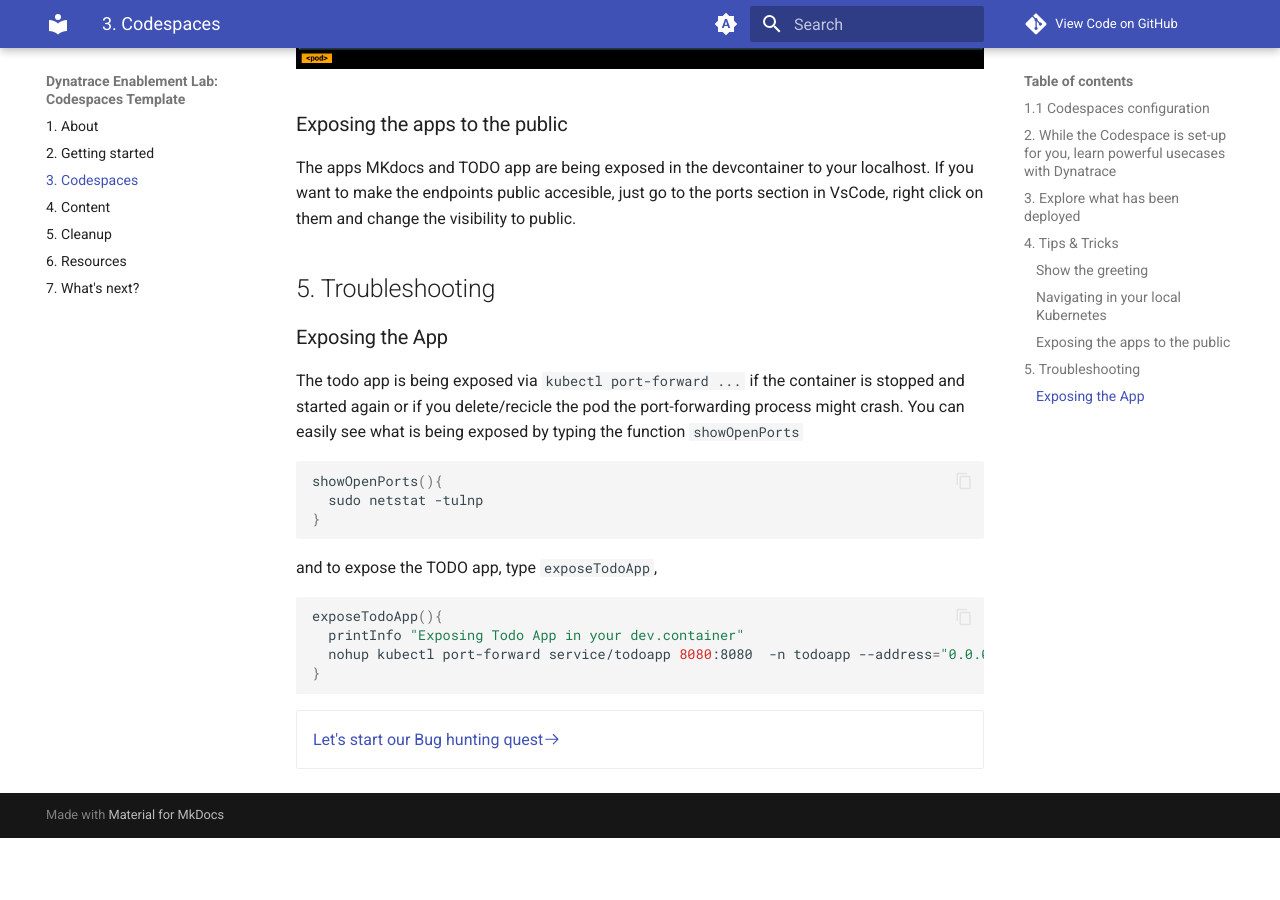
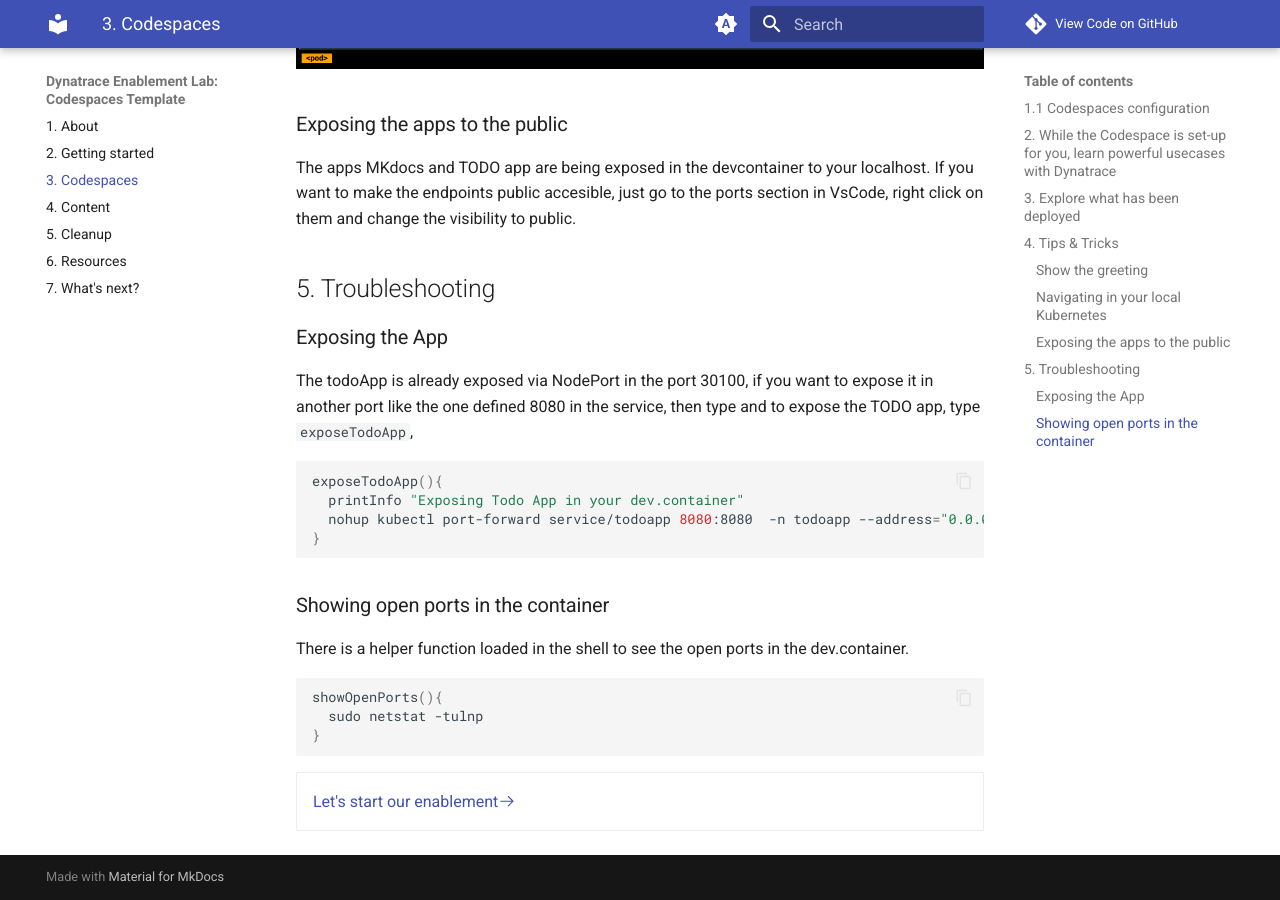
Before and after one commit to popecruzdt/enablement-codespaces-template, an MkDocs documentation site: the page built from docs/3-codespaces.md, in a window 1280 px wide and 900 px high, scrolled down 2904 px. Built offline with MkDocs 1.6.1 and Material for MkDocs 9.7.7, drawn with Linux system fonts in a browser that asks for light colours; comment, search, counter and statistics services are not loaded; before the commit the page ends 3742 px from its top, so only the background shows below that.

Commit message:
exposing app via NodePort, no port forward needed. More reliable

````diff
--- a/docs/3-codespaces.md
+++ b/docs/3-codespaces.md
@@ -54,7 +54,18 @@ The apps MKdocs and TODO app are being exposed in the devcontainer to your local
 
 
 ### Exposing the App
-The todo app is being exposed via `kubectl port-forward ...` if the container is stopped and started again or if you delete/recicle the pod the port-forwarding process might crash. You can easily see what is being exposed by typing the function `showOpenPorts`
+
+The todoApp is already exposed via NodePort in the port 30100, if you want to expose it in another port like the one defined 8080 in the service, then type and to expose the TODO app, type `exposeTodoApp`,
+
+```bash
+exposeTodoApp(){
+  printInfo "Exposing Todo App in your dev.container"
+  nohup kubectl port-forward service/todoapp 8080:8080  -n todoapp --address="0.0.0.0" > /tmp/kubectl-port-forward.log 2>&1 &
+}
+```
+
+### Showing open ports in the container
+There is a helper function loaded in the shell to see the open ports in the dev.container.
 
 ```bash
 showOpenPorts(){
@@ -62,14 +73,7 @@ showOpenPorts(){
 }
 ```
 
-and to expose the TODO app, type `exposeTodoApp`,
 
-```bash
-exposeTodoApp(){
-  printInfo "Exposing Todo App in your dev.container"
-  nohup kubectl port-forward service/todoapp 8080:8080  -n todoapp --address="0.0.0.0" > /tmp/kubectl-port-forward.log 2>&1 &
-}
-```
 <div class="grid cards" markdown>
-- [Let's start our Bug hunting quest:octicons-arrow-right-24:](4-content.md)
+- [Let's start our enablement:octicons-arrow-right-24:](4-content.md)
 </div>
````
Also changed, not shown: 5 other files.
